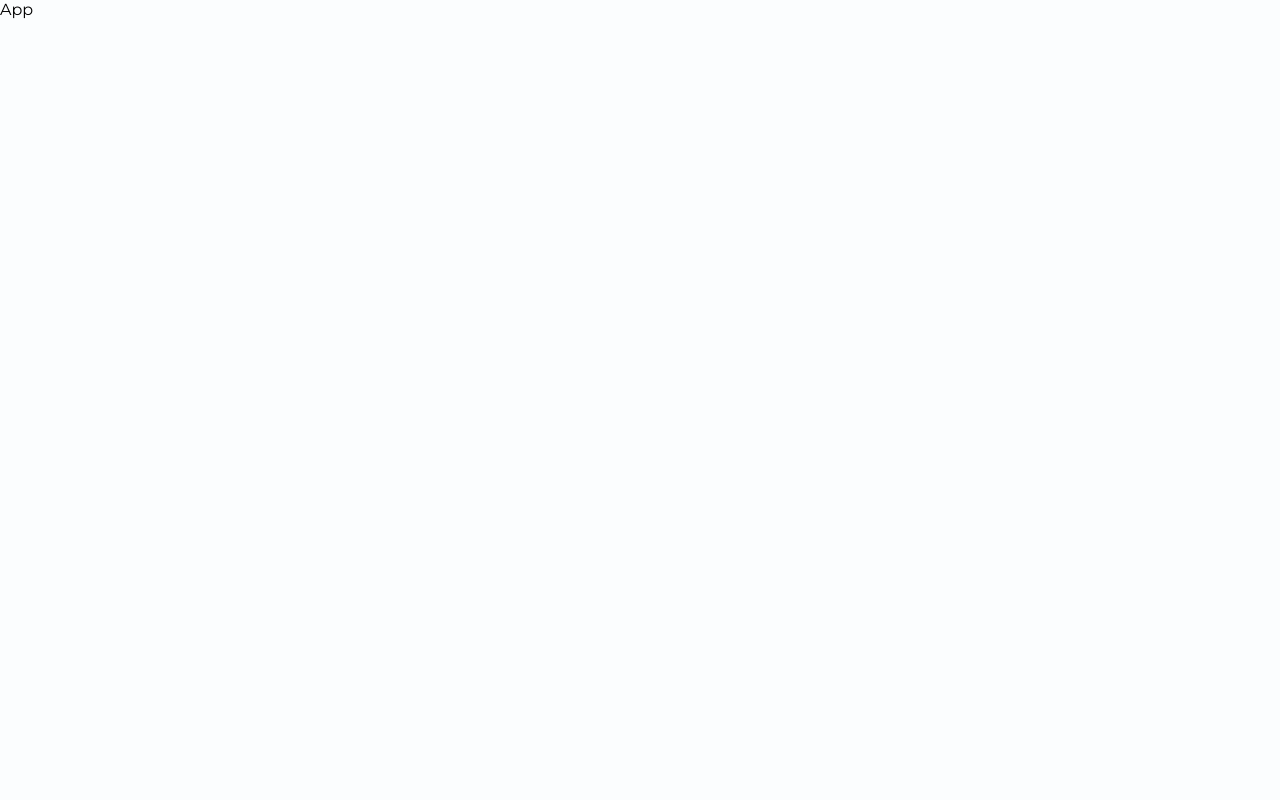
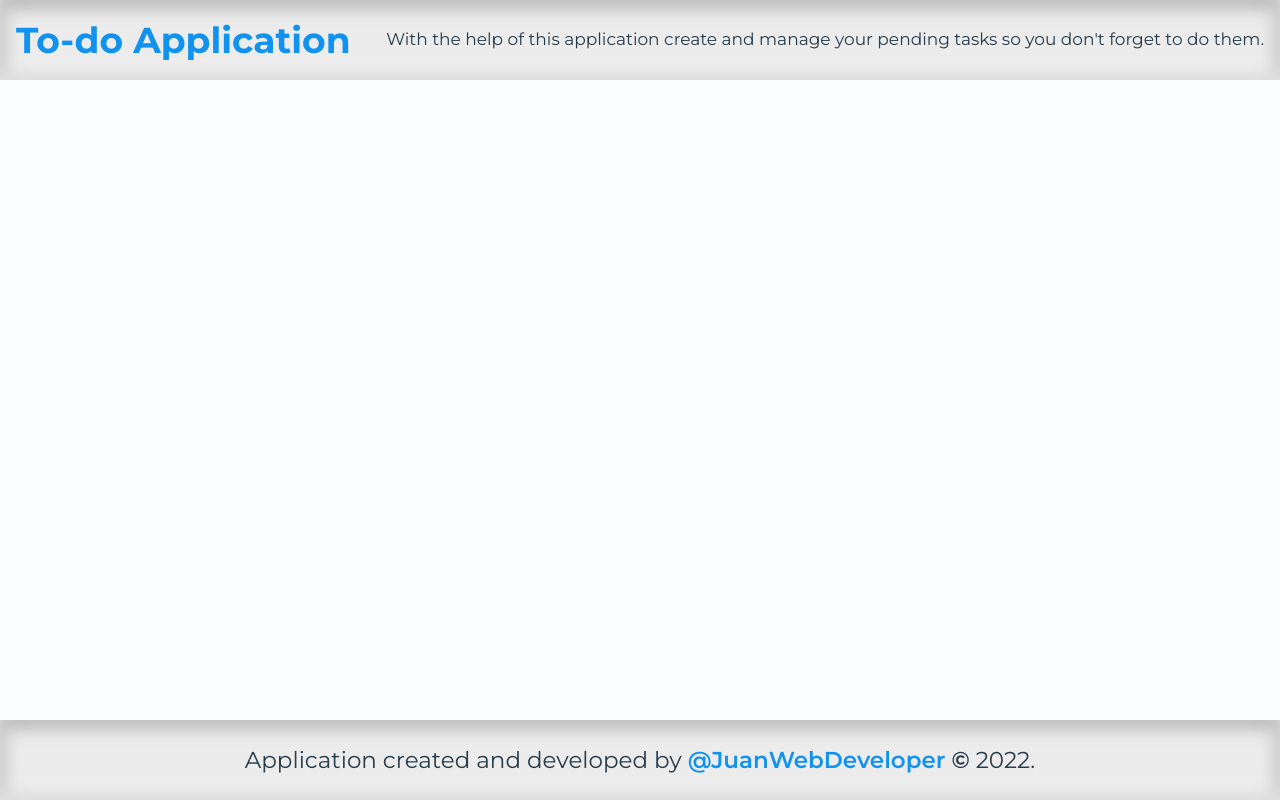
Before and after one commit to JuanWebDeveloper/Todo-App, a React (Create React App) app: page / in a window 1280 px wide. Built offline with nearby package versions, Linux system fonts and the light colour scheme.

Commit message:
Created the header and footer of the application

```diff
--- a/src/App.js
+++ b/src/App.js
@@ -1,8 +1,11 @@
+// Container main
+import Main from './containers/Main';
+
 // Application styles
 import './sass/styles.scss';
 
 const App = () => {
-  return <div>App</div>;
+  return <Main />;
 };
 
 export default App;
--- /dev/null
+++ b/src/components/layouts/Footer.jsx
@@ -0,0 +1,15 @@
+export const Footer = () => {
+  return (
+    <footer className='footer'>
+      <div className='footer-text'>
+        <span>
+          Application created and developed by{' '}
+          <a href='https://github.com/JuanWebDeveloper?tab=repositories' target='_blank' rel='noopener noreferrer'>
+            @JuanWebDeveloper
+          </a>{' '}
+          <span>&copy;</span> 2022.
+        </span>
+      </div>
+    </footer>
+  );
+};
--- /dev/null
+++ b/src/components/layouts/Header.jsx
@@ -0,0 +1,10 @@
+export const Header = () => {
+  return (
+    <header className='header'>
+      <div className='header-text'>
+        <h1 className='title'>To-do Application</h1>
+        <p>With the help of this application create and manage your pending tasks so you don't forget to do them.</p>
+      </div>
+    </header>
+  );
+};
--- /dev/null
+++ b/src/containers/Layouts.js
@@ -0,0 +1,17 @@
+import { Fragment } from 'react';
+
+// Components
+import { Footer } from '../components/layouts/Footer';
+import { Header } from '../components/layouts/Header';
+
+const Layouts = ({ children }) => {
+  return (
+    <Fragment>
+      <Header />
+      {children}
+      <Footer />
+    </Fragment>
+  );
+};
+
+export default Layouts;
--- /dev/null
+++ b/src/containers/Main.js
@@ -0,0 +1,14 @@
+// Containers
+import Layouts from './Layouts';
+
+const Main = () => {
+  return (
+    <div className='main'>
+      <Layouts>
+        <div className='content'></div>
+      </Layouts>
+    </div>
+  );
+};
+
+export default Main;
--- /dev/null
+++ b/src/sass/containers/_layouts.scss
@@ -0,0 +1,62 @@
+// Header Styles
+.header {
+  background-color: $background_secondary;
+  box-shadow: $box_shadow_fourth;
+  height: 10%;
+  position: relative;
+  top: 0;
+  width: 100%;
+
+  .header-text {
+    align-items: center;
+    display: flex;
+    height: 100%;
+    justify-content: space-between;
+    position: relative;
+    padding: 0 1rem;
+    width: 100%;
+
+    h1 {
+      margin-bottom: 0;
+    }
+  }
+}
+
+// Footer Styles
+.footer {
+  background-color: $background_secondary;
+  box-shadow: $box_shadow_fourth;
+  bottom: 0;
+  height: 10%;
+  position: relative;
+  width: 100%;
+
+  .footer-text {
+    align-items: center;
+    display: flex;
+    height: 100%;
+    justify-content: center;
+    position: relative;
+    width: 100%;
+
+    span {
+      color: $color_text;
+      font-size: 1.438rem;
+      font-weight: $font_weight_text;
+
+      a {
+        color: $color_title;
+        font-weight: $font_weight_button;
+        transition: $transition;
+
+        &:hover {
+          letter-spacing: 2px;
+        }
+      }
+
+      span {
+        font-weight: $font_weight_button;
+      }
+    }
+  }
+}
--- a/src/sass/styles.scss
+++ b/src/sass/styles.scss
@@ -1,3 +1,6 @@
 // Import global styles
 @import './global/variables';
 @import './global/global';
+
+// Import containers styles
+@import './containers/layouts';
```
